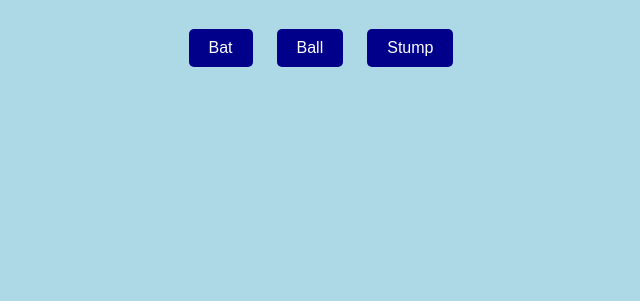
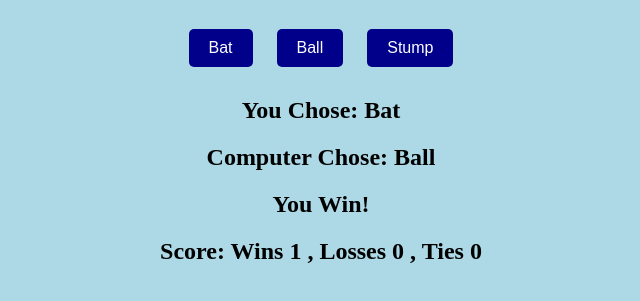
Before and after one commit to mohdsajid9600/cricketGameWithComputer, a plain HTML site: page Html/index.html in a window 1280 px wide. Both pictures are taken after a click on the button "Bat". Shown: the part 61-362 px from the top of the page, without its empty margins (319-959 px from the left). Drawn offline with Linux system fonts and the light colour scheme.

Commit message:
Update index.html and script.js to display user and computer choices, game results, and score on the screen

```diff
--- a/Html/index.html
+++ b/Html/index.html
@@ -12,7 +12,10 @@
     <button class="btn" onclick=" ">Ball</button>
     <button class="btn" onclick=" ">Stump</button>
 
-    <h2 class="show-result"></h2>
+    <h2 id="user-choice"></h2>
+    <h2 id="computer-choice"></h2>
+    <h2 id="show-result"></h2>
+    <h2 id="show-score"></h2>
 
     <script src="/JavaScript/script.js"></script>
 </body>
--- a/JavaScript/script.js
+++ b/JavaScript/script.js
@@ -4,7 +4,8 @@
             win:0,
             lose:0,
             tie:0
-        }
+        };
+
         // Computer Choice Function
         function computerChoice() {
            let ComputerChoseRanNum = Math.floor(Math.random() * 3);
@@ -24,20 +25,29 @@
             btn.addEventListener('click', () => {
                 userMove = btn.textContent;
                 ComputerMove = computerChoice();
-                console.log(`From event listner `,userMove);
-                console.log(`From event listner `,ComputerMove);
-                alert(`You have to chose ${btn.textContent} and Computer chose ${ComputerMove}.
 
-                      Result is ${gameResult()}
+                // Display Choices and Score on the Screen
+                let userChoice = document.querySelector('#user-choice');
+                userChoice.textContent = `You Chose: ${btn.textContent}`;
 
-                      ${score.win} Wins, ${score.lose} Losses, ${score.tie} Ties`
-                    );
+                // Display Computer Choice on the Screen
+                let computerChoiceDisplay = document.querySelector('#computer-choice');
+                computerChoiceDisplay.textContent = `Computer Chose: ${ComputerMove}`;
+
+                // Display Result on the Screen on each screen
+                let showResult = document.querySelector('#show-result');
+                showResult.textContent = gameResult();
+
+
+                // Display Score on the Screen on each screen
+                let userScore = document.querySelector('#show-score');
+                userScore.textContent = `Score:  Wins ${score.win} , Losses ${score.lose} , Ties ${score.tie}`;
             });
         });
 
         // Game Result Function
         function gameResult() {
-         console.log(`From gameresult funtion `, userMove, ComputerMove);
+
             if (userMove === ComputerMove) {
                 score.tie++;
                 return "It's a Tie!";
```
